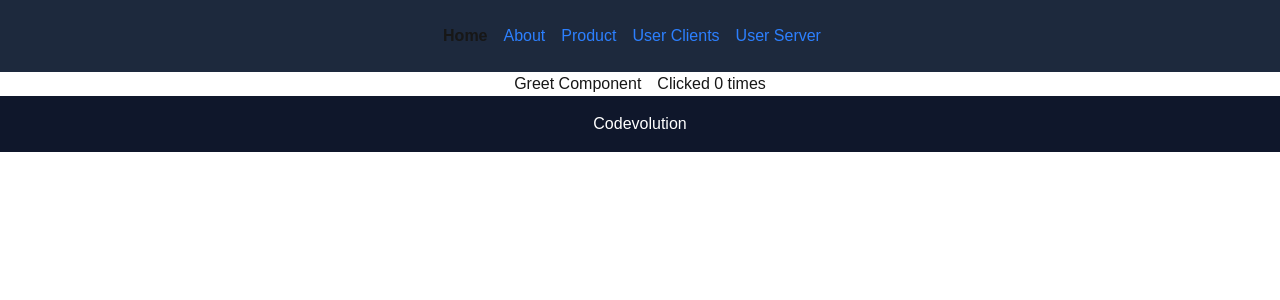
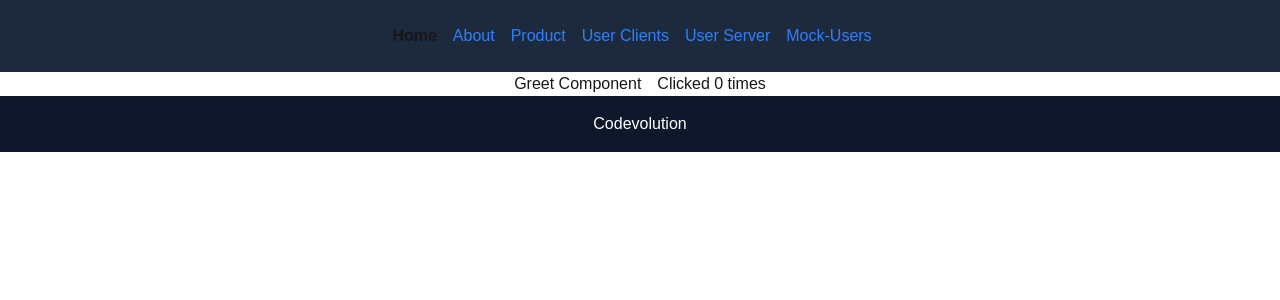
Before and after one commit to nkolonzilucky/nextjs_60min_tuts, a Next.js app: page / in a window 1280 px wide. Shown: the top 300 px of the page. Built offline with nearby package versions, Linux system fonts and the light colour scheme.

Commit message:
added mock-users route to use the mock-api

```diff
--- a/app/components/Navigation.tsx
+++ b/app/components/Navigation.tsx
@@ -34,6 +34,11 @@ const links = [
         "name": "User Server",
         "href" : "/users-server"
     },
+    {
+        "id" : 6,
+        "name": "Mock-Users",
+        "href" : "/mock-users"
+    },
 ];
 export default function Navigation() {
     const pathname = usePathname()
--- /dev/null
+++ b/app/mock-users/page.tsx
@@ -0,0 +1,20 @@
+
+type User = {
+    "id": string,
+    "name": string
+}
+
+
+export default async function MockUsers(){
+    const res = await fetch("https://67ea0efcbdcaa2b7f5bacd1c.mockapi.io/users");
+    const users = await res.json();
+
+    return (
+        <ul className="space-y-4 p-4">
+            {users.map((user: User) => {
+                return <li key={user.id} className="p-6 bg-white rounded-lg text-gray-700">{user.name}</li>
+            })}
+
+        </ul>
+    );
+}
```
